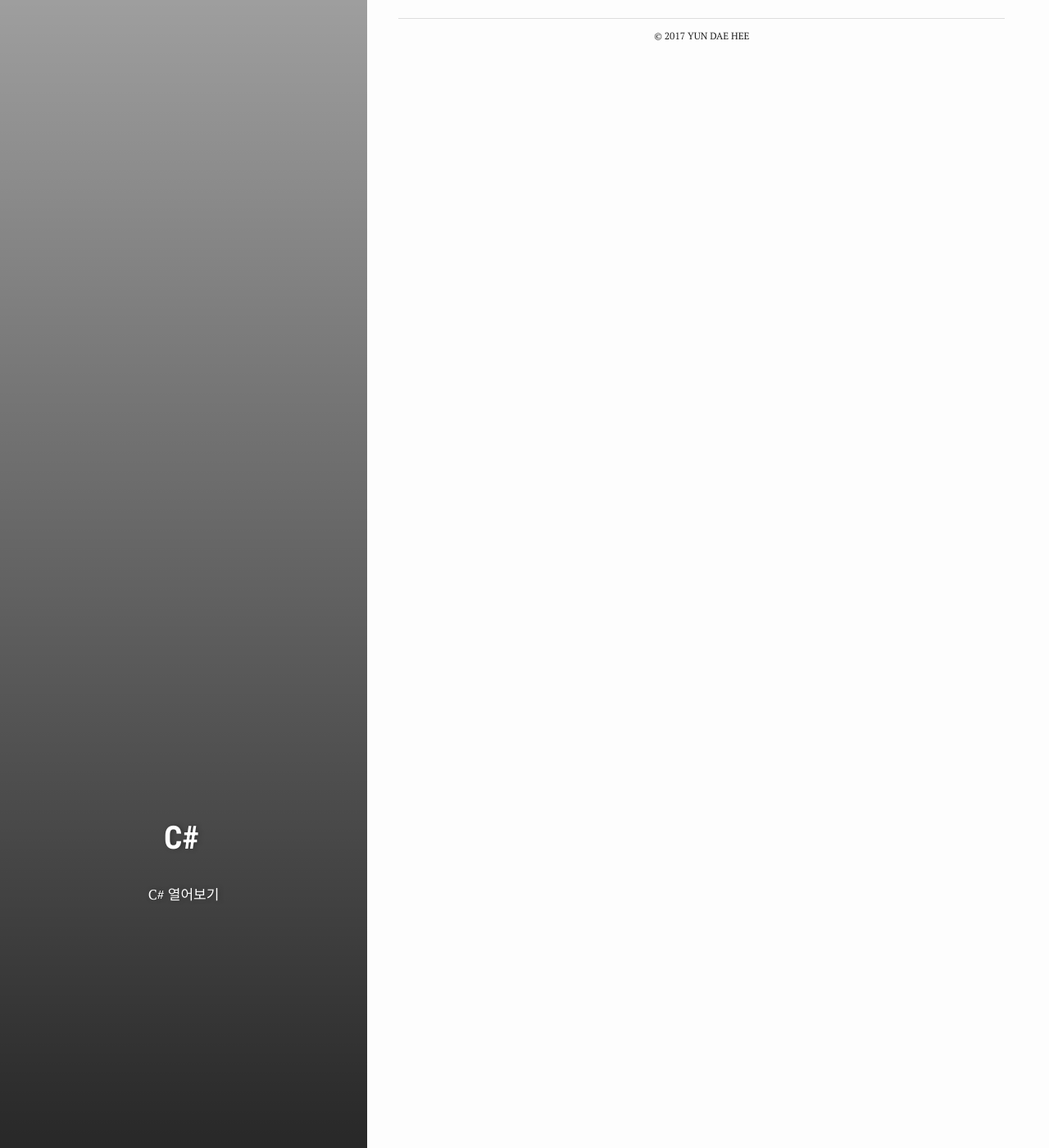
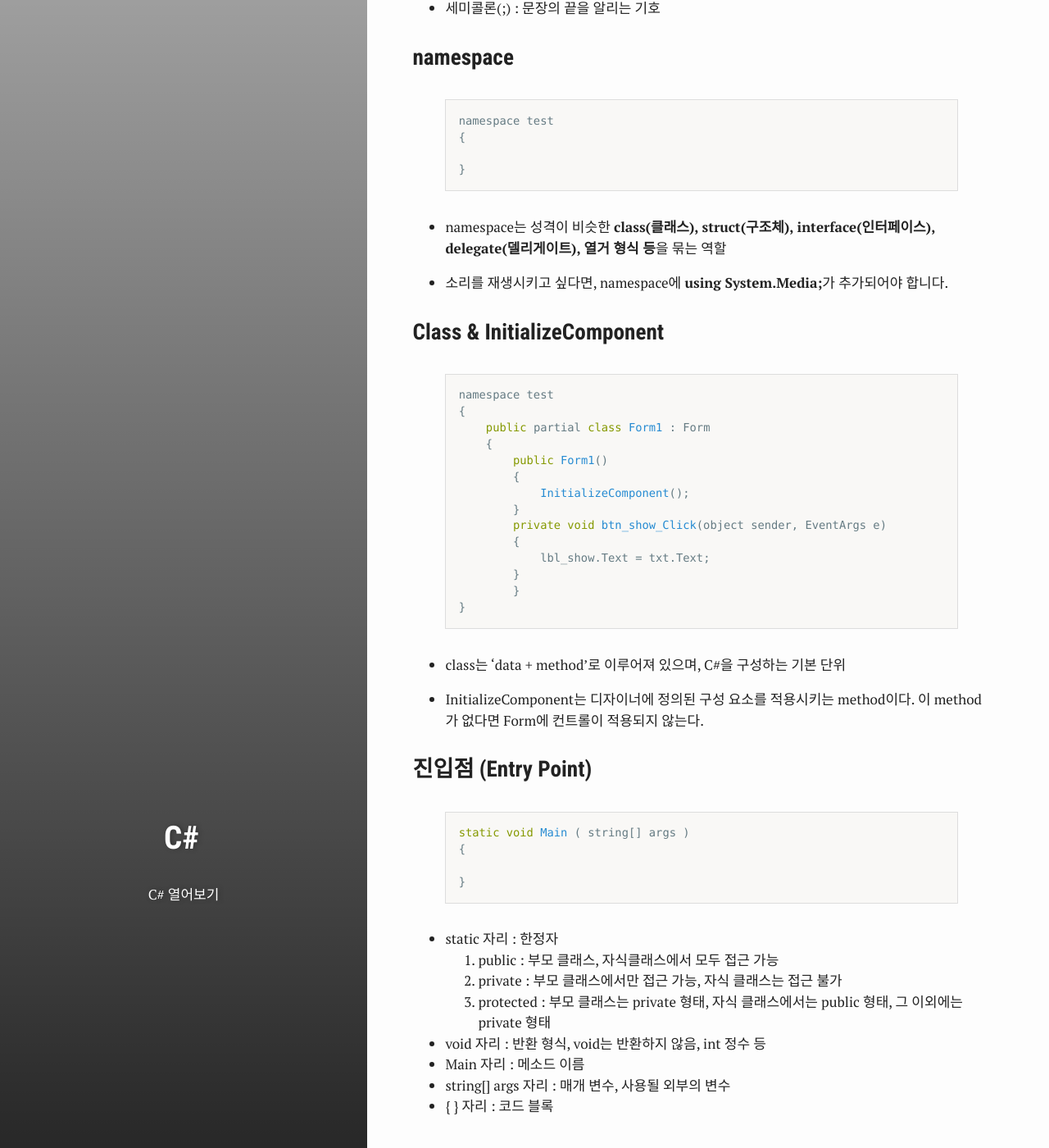
Before and after one commit to test076923/076923.github.io, a Jekyll site: the page built from _posts/2017-07-23-C#-3.md, in a window 1280 px wide and 1400 px high, scrolled down 3377 px. Shown: the whole window at 82% size. Built offline with Jekyll 4.4.1, drawn with Linux system fonts in a browser that asks for light colours; some of the changed text lies outside the part shown.

Commit message:
Update 2017-07-23-C#-3.md

```diff
--- a/_posts/2017-07-23-C#-3.md
+++ b/_posts/2017-07-23-C#-3.md
@@ -18,10 +18,12 @@ author: 윤대희
 - Tip : 검색 도구 상자 창에서 **검색**하여 찾을 수 있습니다.
 
 
+
 [![2]({{ site.images }}/C/ch3/2.png)]({{ site.images }}/C/ch3/2.png)
 Label, TextBox, Button을 다음과 같이 배치합니다. TextBox의 우측 모서리의 화살표를 눌러 탭을 확장시키고 **MutltiLine**을 **활성화**시킵니다. TextBox의 크기는 속성에서 바꾸어 주거나, 마우스를 이용하여 크기를 바꿀 수 있습니다.
 
 - Tip : MultiLine은 TextBox 컨트롤의 텍스트를 **두 줄 이상**으로 확장 할 수 있게합니다.
+
 
 
 [![3]({{ site.images }}/C/ch3/3.png)]({{ site.images }}/C/ch3/3.png)
@@ -30,6 +32,7 @@ Label의 속성에서 (NAME)을 **lbl_show**로 바꾸어 줍니다. 또한 Text
 - Tip : 컨트롤의 이름을 바꾸는 이유는 같은 컨트롤을 여러개 사용할 경우, 가독성을 높이기 위해서 바꾸어줍니다. 만약, Label을 여러개 사용할 경우 Label1, Label2, Label3 ... 으로 구별이 어려워집니다. 각각의 이름을 부여하여 구별하기 쉽게 합니다.
 
 - Tip : 컨트롤의 이름은 중복할 수 없으며, 대소문자를 구별합니다.
+
 
 
 [![4]({{ site.images }}/C/ch3/4.png)]({{ site.images }}/C/ch3/4.png)
@@ -45,5 +48,80 @@ private void btn_show_Click(object sender, EventArgs e)
 {% endhighlight %}
 
 
+
 [![5]({{ site.images }}/C/ch3/5.png)]({{ site.images }}/C/ch3/5.png)
 TextBox에 글을 쓰고 Send Button을 누르면 Label에 입력이 됩니다. Multiline을 활성화 시켜서 2줄 이상도 원활하게 입력됩니다.
+
+
+----------
+#### 프로그램 알아보기 ####
+### using System ###
+{% highlight js %}
+
+using System;
+
+{% endhighlight %}
+
+- using : namespace 사용 선언 키워드
+- System : C#에서 기본적으로 필요한 Class를 담고있는 namespace
+- 세미콜론(;) : 문장의 끝을 알리는 기호
+
+
+### namespace ###
+{% highlight js %}
+
+namespace test
+{
+
+}
+
+{% endhighlight %}
+
+- namespace는 성격이 비슷한 **class(클래스), struct(구조체), interface(인터페이스), delegate(델리게이트), 열거 형식 등**을 묶는 역할
+
+- 소리를 재생시키고 싶다면, namespace에 **using System.Media;**가 추가되어야 합니다.
+
+### Class & InitializeComponent ###
+
+{% highlight js %}
+
+namespace test
+{
+    public partial class Form1 : Form
+    {
+        public Form1()
+        {
+            InitializeComponent();
+        }
+        private void btn_show_Click(object sender, EventArgs e)
+        {
+            lbl_show.Text = txt.Text;
+        }
+	}
+}
+
+{% endhighlight %}
+
+- class는 'data + method'로 이루어져 있으며, C#을 구성하는 기본 단위
+
+- InitializeComponent는 디자이너에 정의된 구성 요소를 적용시키는 method이다. 이 method가 없다면 Form에 컨트롤이 적용되지 않는다.
+
+### 진입점 (Entry Point) ###
+
+{% highlight js %}
+
+static void Main ( string[] args )
+{
+
+}
+
+{% endhighlight %}
+
+- static 자리 : 한정자
+	1. public : 부모 클래스, 자식클래스에서 모두 접근 가능
+	2. private : 부모 클래스에서만 접근 가능, 자식 클래스는 접근 불가
+	3. protected : 부모 클래스는 private 형태, 자식 클래스에서는 public 형태, 그 이외에는 private 형태
+- void 자리 : 반환 형식, void는 반환하지 않음, int 정수 등
+- Main 자리 : 메소드 이름
+- string[] args 자리 : 매개 변수, 사용될 외부의 변수
+- { } 자리 : 코드 블록
```
